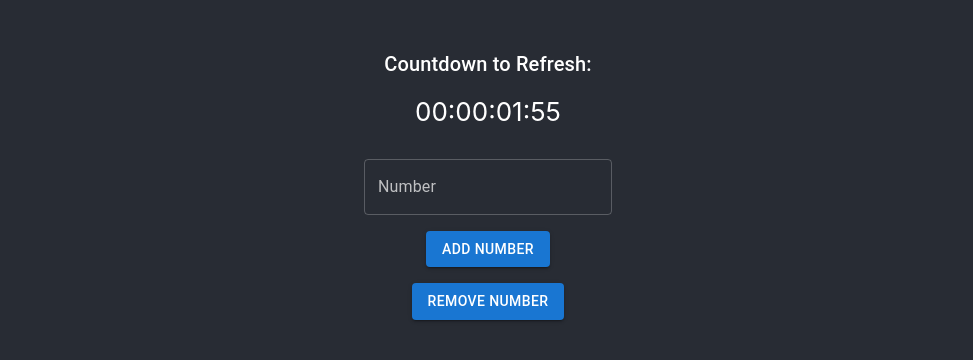
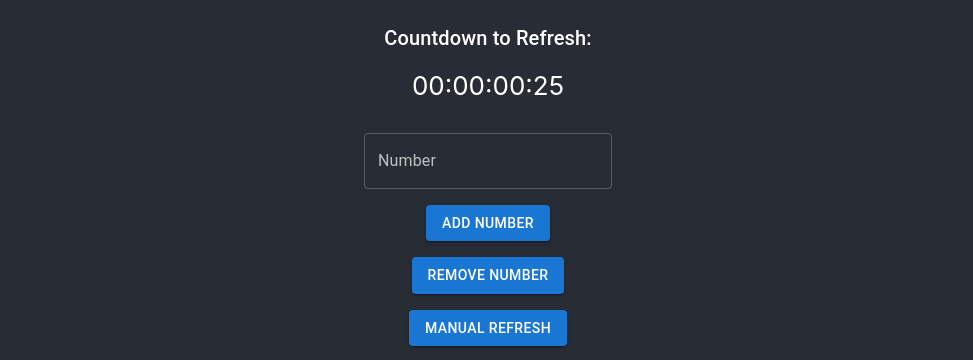
Before and after one commit to OOCAZ/openhandserver, a React (Create React App) app: page / in a window 1280 px wide. Shown: the part 437-797 px from the top of the page, without its empty margins (152-1125 px from the left). Built offline with nearby package versions, Linux system fonts and the light colour scheme; no server answers.

Commit message:
changed interval time to 30s and added manual data fetch button

```diff
--- a/public/index.html
+++ b/public/index.html
@@ -5,7 +5,7 @@
     <link rel="icon" href="%PUBLIC_URL%/favicon.ico" />
     <meta name="viewport" content="width=device-width, initial-scale=1" />
     <meta name="theme-color" content="#000000" />
-    <meta http-equiv="refresh" content="120">
+    <meta http-equiv="refresh" content="30">
     <meta
       name="description"
       content="Web site created using create-react-app"
--- a/src/App.js
+++ b/src/App.js
@@ -105,7 +105,7 @@ function App() {
           {numbers}
         </h1>
         <Typography sx={{m: 2}} variant="h6">Countdown to Refresh:</Typography>
-        <Countdown style={{marginBottom:40}} date={Date.now() + 120000} />
+        <Countdown style={{marginBottom:40}} date={Date.now() + 30000} />
         <Typography sx={{m:2}}> </Typography>
         <ThemeProvider theme={theme}>
           <Collapse in={addOpen}>
@@ -150,6 +150,7 @@ function App() {
         </ThemeProvider>
         <Button variant="contained" sx={{mt: 2}} onClick={onAddNumber}>Add Number</Button>
         <Button variant="contained" sx={{mt: 2}} onClick={onRemoveNumber}>Remove Number</Button>
+        <Button variant="contained" sx={{mt: 2}} onClick={getListNumbers}>Manual Refresh</Button>
       </header>
 
     </div>
```
Also changed, not shown: 1 other file (tests, documents, lock files or other folders).
